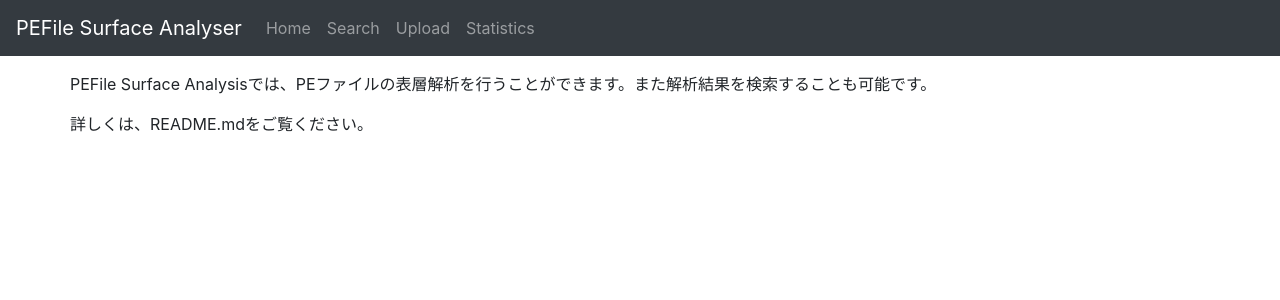
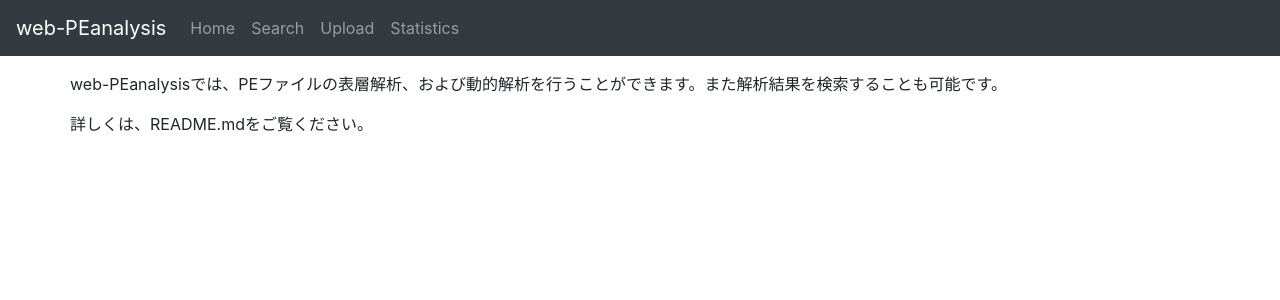
Before and after one commit to JinkaiWhite2018/web-PEanalysis, a Flask app: page / in a window 1280 px wide. Shown: the top 300 px of the page. Run offline with Flask 2, Linux system fonts and the light colour scheme; some libraries are stand-ins or nearby versions.

Commit message:
changed title

```diff
--- a/app.py
+++ b/app.py
@@ -83,7 +83,7 @@ def send_file():
         if not os.path.isdir(updir):
             os.mkdir(updir)
         upfile.save(os.path.join(app.config['UPLOAD_DIR'], filename))
-        return render_template('send.html', title='PEFile Surface Analyser - Send',
+        return render_template('send.html', title='web-PEanalysis - Send',
                 filename=filename, useVT=useVT,
                 cuckoo=app.config['cuckoo'])
 
@@ -91,7 +91,7 @@ def send_file():
 @app.route('/upload')
 @app.route('/upload.html')
 def render_upload():
-    return render_template('upload.html', title='PEFile Surface Analyser - Upload',
+    return render_template('upload.html', title='web-PEanalysis - Upload',
             cuckoo=app.config['cuckoo'])
 
 
@@ -101,7 +101,7 @@ def render_pefile(s256):
     if os.path.isfile(topath):
         with open(topath, 'r') as f:
             textdata = f.read()
-            return render_template('pefile.html', title='PEFile Surface Analyser - pefile',
+            return render_template('pefile.html', title='web-PEanalysis - pefile',
                     textdata=textdata,
                     cuckoo=app.config['cuckoo'])
     else:
@@ -114,7 +114,7 @@ def render_file(s256):
     if result:
         if 'TrID' in result:
             result['TrID'] = result['TrID'].replace('\\n', '\n')
-        return render_template('file.html', title='PEFile Surface Analyser - file',
+        return render_template('file.html', title='web-PEanalysis - file',
                 file_dict=result,
                 cuckoo=app.config['cuckoo'])
     else:
@@ -134,7 +134,7 @@ def render_statistics():
     for i in range(0, len(count_list)):
         count_list[i] = count_list[i]/all_count*100
     return render_template(
-        'statistics.html',title='PEFile Surface Analyser - Statistics',
+        'statistics.html',title='web-PEanalysis - Statistics',
         all_count=all_count,header=Statistics_header,count_list=count_list,
         cuckoo=app.config['cuckoo'])
 
@@ -159,7 +159,7 @@ def render_search():
     start_page = page - pagenum + 1 if page - pagenum + 1 >= 1 else 1
     end_page = page + pagenum - 1 if page + pagenum - 1 <= all_page_num else all_page_num
     return render_template(
-            'search.html', title='PEFile Surface Analyser - Search', page=page,
+            'search.html', title='web-PEanalysis - Search', page=page,
             start_page=start_page, end_page=end_page, all_page_num=all_page_num,
             headlist=PEanalysis.HEADER, impheadlist=PEanalysis.IMPHEAD,
             mongolist=result, get_params=get_params,
@@ -171,7 +171,7 @@ def render_search():
 @app.route('/index')
 @app.route('/index.html')
 def render_index():
-    return render_template('index.html', title='PEFile Surface Analyser',
+    return render_template('index.html', title='web-PEanalysis',
             cuckoo=app.config['cuckoo'])
 
 
--- a/templates/index.html
+++ b/templates/index.html
@@ -2,7 +2,7 @@
 {% block body_content %}
 <div class="row py-3">
   <p>
-    PEFile Surface Analysisでは、PEファイルの表層解析を行うことができます。また解析結果を検索することも可能です。
+    web-PEanalysisでは、PEファイルの表層解析、および動的解析を行うことができます。また解析結果を検索することも可能です。
   </p>
   <p>
     詳しくは、README.mdをご覧ください。
--- a/templates/layout.html
+++ b/templates/layout.html
@@ -17,7 +17,7 @@
 </head>
 <body>
     <nav class="navbar navbar-expand-lg navbar-dark bg-dark">
-        <a class="navbar-brand" href="#">PEFile Surface Analyser</a>
+        <a class="navbar-brand" href="#">web-PEanalysis</a>
         <button class="navbar-toggler" type="button" data-toggle="collapse" data-target="#navbarSupportedContent" aria-controls="navbarSupportedContent" aria-expanded="false" aria-label="Toggle navigation">
             <span class="navbar-toggler-icon"></span>
         </button>
```
